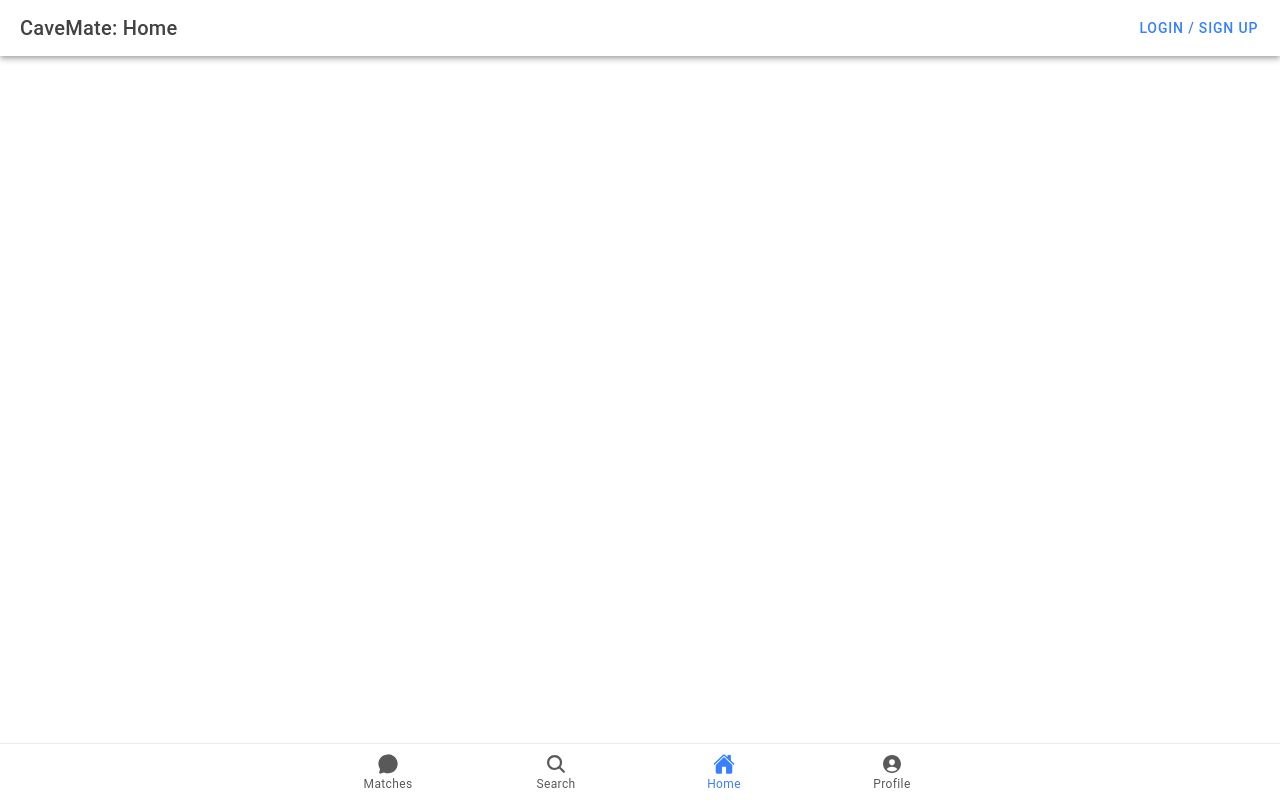
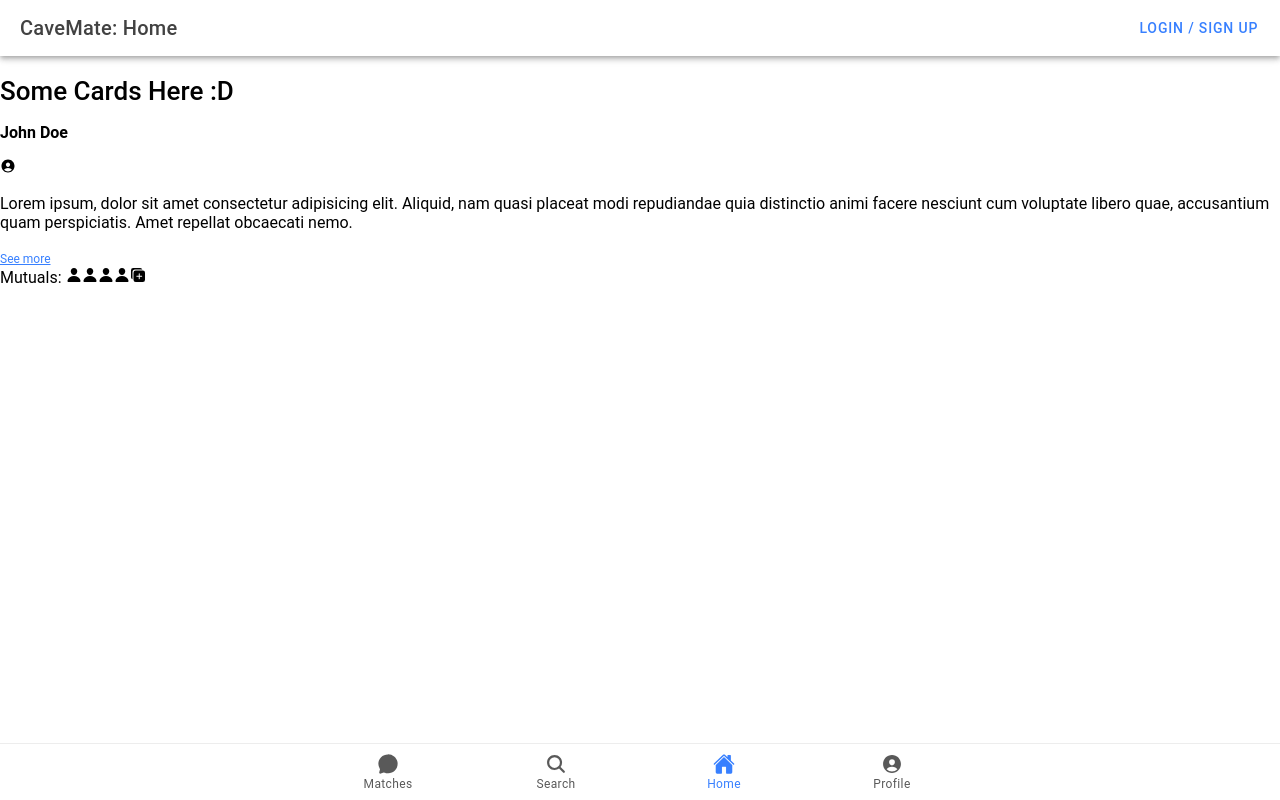
Before and after one commit to IsaiahSama/CaveMate, a React (Vite) app in the folder CaveMate/: page /home in a window 1280 px wide. Built offline with nearby package versions, Linux system fonts and the light colour scheme.

Commit message:
Added base for Card and Cards components

```diff
--- /dev/null
+++ b/CaveMate/src/components/Card.tsx
@@ -0,0 +1,66 @@
+import { IonIcon } from "@ionic/react";
+import { checkmarkOutline, closeOutline, duplicate, person, personCircle, swapVertical } from "ionicons/icons";
+import React, { useState } from "react";
+import { Link } from "react-router-dom";
+
+const Card = () => {
+    const [isFront, setIsFront] = useState<Boolean>(true)
+
+    const getFront = () => {
+        return (
+            <div className="card__card_front">
+                <div className="card__card_header">
+                    <p>Faculty</p>
+                    <IonIcon icon={swapVertical}></IonIcon>
+                </div>
+                <div className="card__card_front_main">
+                    <IonIcon icon={closeOutline}></IonIcon>
+                    <div className="card__card_front_profile">
+                        <IonIcon icon={personCircle}></IonIcon>
+                        <strong>John Doe</strong>
+                        <p>Cavehillian</p>
+                    </div>
+                    <IonIcon icon={checkmarkOutline}></IonIcon>
+                </div>
+                <div className="card__card_front_tags">
+                    <span>Smart</span>
+                    <span>Stressed</span>
+                    <span>Nerd</span>
+                </div>
+            </div>
+        )
+    }
+
+    const getBack = () => {
+        return (
+            <div className="card__card_back">
+                <div className="card__card_header">
+                    <p><strong>John Doe</strong></p>
+                    <IonIcon icon={personCircle}></IonIcon>
+                </div>
+                <div className="card__card_back_bio">
+                    <p>
+                        Lorem ipsum, dolor sit amet consectetur adipisicing elit. Aliquid, nam quasi placeat modi repudiandae quia distinctio animi facere nesciunt cum voluptate libero quae, accusantium quam perspiciatis. Amet repellat obcaecati nemo.
+                    </p>
+                </div>
+                <div className="aside">
+                    <Link to={""}><small>See more</small></Link>
+                </div>
+                <div className="card__card_back_mutuals">
+                    <span>Mutuals: </span>
+                    <IonIcon icon={person}></IonIcon>
+                    <IonIcon icon={person}></IonIcon>
+                    <IonIcon icon={person}></IonIcon>
+                    <IonIcon icon={person}></IonIcon>
+                    <IonIcon icon={duplicate}></IonIcon>
+                </div>
+            </div>
+        )
+    }
+
+    return getBack();
+
+    // return isFront ? getFront() : getBack()
+}
+
+export default Card;
--- /dev/null
+++ b/CaveMate/src/components/Cards.tsx
@@ -0,0 +1,13 @@
+import React from "react";
+import Card from "./Card";
+
+const Cards = () => {
+    return (
+        <>
+            <h1>Some Cards Here :D</h1>
+            <Card></Card>
+        </>
+    )
+}
+
+export default Cards;
--- a/CaveMate/src/pages/Home.tsx
+++ b/CaveMate/src/pages/Home.tsx
@@ -1,13 +1,14 @@
 import { IonContent, IonHeader, IonPage, IonTitle, IonToolbar } from '@ionic/react';
 import './Tab3.css';
 import Header from '../components/Header';
+import Cards from '../components/Cards';
 
 const HomePage: React.FC = () => {
   return (
     <IonPage>
       <Header subtitle="Home"></Header>
       <IonContent fullscreen>
-
+        <Cards />
       </IonContent>
     </IonPage>
   );
```
